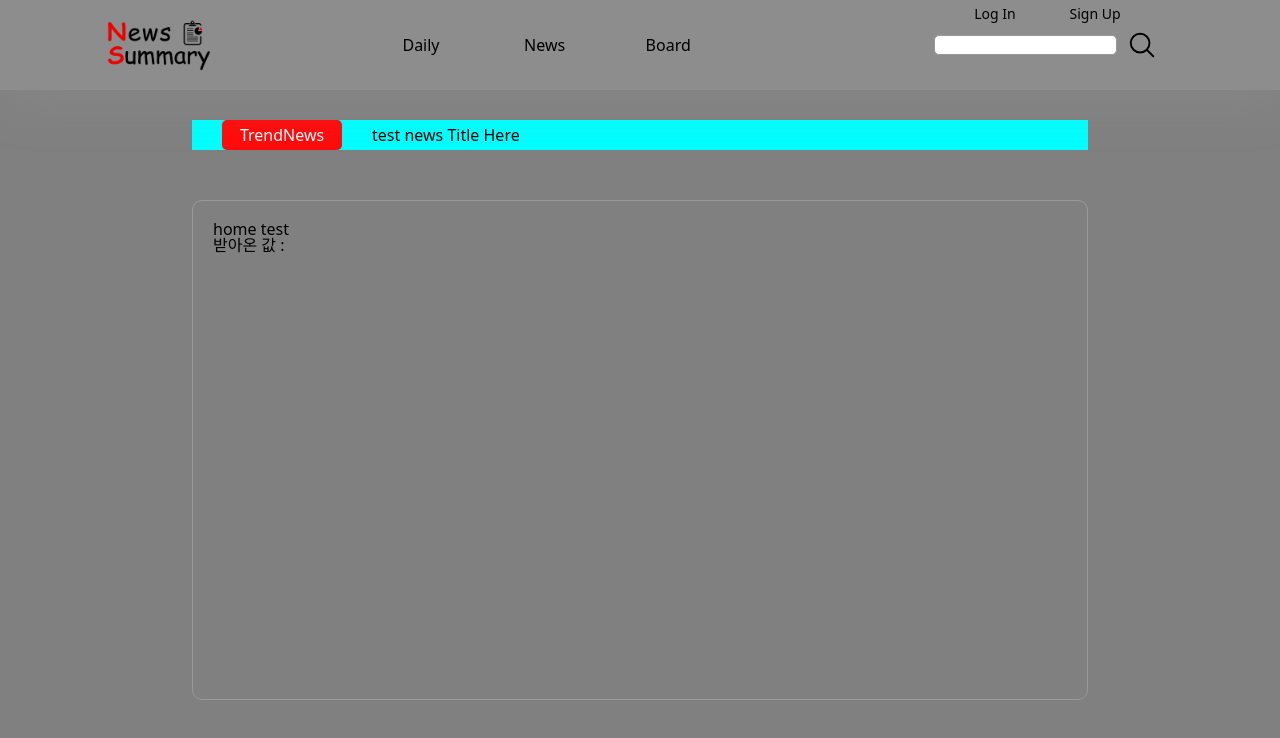
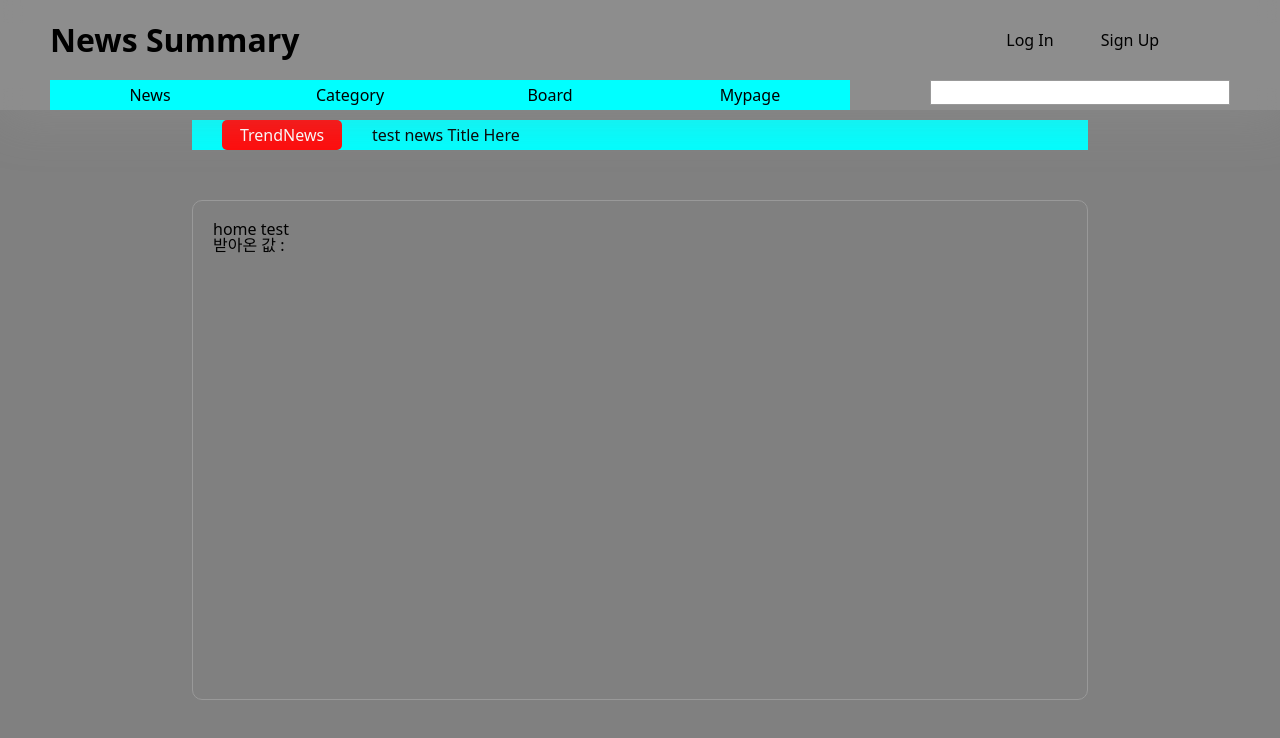
Before and after one commit to Rangbit/Project2, a React (Vite) app in the folder demo/src/main/react/: page /login in a window 1280 px wide. Shown: the top 738 px of the page. Built offline with nearby package versions, Linux system fonts and the light colour scheme; no server answers.

Commit message:
231114 header update

```diff
--- a/demo/src/main/react/src/components/header.jsx
+++ b/demo/src/main/react/src/components/header.jsx
@@ -1,15 +1,16 @@
 import { Link } from "react-router-dom";
 import styled from "styled-components"
 import searchLogo from "../assets/search-logo.svg";
-import newssummary from '../assets/news-summary-logo.png';
 
 const Wrapper = styled.div`
     width: 100%;
-    height: 90px;
+    height: 110px;
     background-color: rgba(255,255,255,0.1);
     display: flex;
+    flex-direction: column;
     align-items: center;
     justify-content: center;
+    white-space: nowrap;
     position: fixed;
     top: 0;
     backdrop-filter: blur(10px);
@@ -17,95 +18,173 @@ const Wrapper = styled.div`
     z-index: 99;
 `;
 
-const WrapperBox = styled.div`
+const WrapperTop = styled.div`
     width: 100%;
-    max-width: 1200px;
+    height: 80px;
+    max-width: 1400px;
+    padding: 0 50px;
+    display: flex;
+    justify-content: space-between;
+    align-items: center;
+`;
+
+const WrapperBottom = styled.div`
+    width: 100%;
+    height: 30px;
+    max-width: 1400px;
+    padding: 0 50px;
+    display: flex;
+    justify-content: space-between;
+    align-items: center;
+`;
+
+const Title = styled.div`
+    width: 300px;
+    height: 80px;
+    display: flex;
+    align-items: center;
+    font-size: 32px;
+    font-weight: 600;
+`;
+
+const LoginBox = styled.div`
+    width: 300px;
+    height: 80px;
+    display: flex;
+    justify-content: center;
+    align-items: center;
+`;
+
+const UserButton = styled.div`
+    width: 100px;
+    height: 30px;
+    display: flex;
+    justify-content: center;
+    align-items: center;
+    cursor: pointer;
+`;
+
+const MenuBox = styled.div`
+    width: 100%;
+    max-width: 1100px;
+    height: 30px;
+    padding-right: 20px;
+    display: flex;
+    align-items: center;
+    justify-content: left;
+`;
+
+const MenuItem = styled.div`
+    width: 25%;
+    max-width: 200px;
+    min-width: 100px;
+    height: 30px;
     display: flex;
     align-items: center;
     justify-content: center;
+    background-color: aqua;
 `;
 
-const Menu = styled.div`
-    width: 70%;
-    height: 90px;
+const InputBox = styled.form`
+    width: 100%;
+    max-width: 300px;
+    height: 30px;
+    padding-bottom: 5px;
     display: flex;
     align-items: center;
+    justify-content: right;
 `;
 
-const UserMenu = styled.div`
+const InputItem = styled.input`
     width: 100%;
-    max-width: 1200px;
-    height: 20px;
+    height: 25px;
     display: flex;
     align-items: center;
     justify-content: center;
-    padding-right: 150px;
+    border: 1px solid #999999;
 `;
 
-const ContentMenu = styled.div`
-    width: 100%;
-    max-width: 1200px;
-    height: 70px;
-    display: flex;
-    align-items: center;
-    justify-content: center;
-    gap: 10px;
-    padding: 0 50px;
-    `;
+// const Menu = styled.div`
+//     width: 70%;
+//     height: 90px;
+//     display: flex;
+//     align-items: center;
+// `;
 
-const SubMenu = styled.div`
-    width: 20%;
-    height: 90px;
-    `;
+// const UserMenu = styled.div`
+//     width: 100%;
+//     max-width: 1200px;
+//     height: 20px;
+//     display: flex;
+//     align-items: center;
+//     justify-content: center;
+//     padding-right: 150px;
+// `;
 
-const LoginButton = styled.div`
-        width: 100px;
-        height: 30px;
-        padding: 2px 20px;
-        margin-top: 8px;
-        color: black;
-        display: flex;
-        justify-content: center;
-        align-items: center;
-        font-size: 14px;
-        cursor: pointer;
-    `;
+// const ContentMenu = styled.div`
+//     width: 100%;
+//     max-width: 1200px;
+//     height: 70px;
+//     display: flex;
+//     align-items: center;
+//     justify-content: center;
+//     gap: 10px;
+//     padding: 0 50px;
+//     `;
 
-const Logo = styled.div`
-    width: 10%;
-    display: flex;
-    justify-content: center;
-    align-items: center;
-    padding: 0 50px;
-`;
+// const SubMenu = styled.div`
+//     width: 20%;
+//     height: 90px;
+//     `;
 
-const MainLogo = styled.img`
-    display: flex;
-    justify-content: center;
-    align-items: center;
-    width: 120px;
-    height: 60px;
-`;
+// const LoginButton = styled.div`
+//         width: 100px;
+//         height: 30px;
+//         padding: 2px 20px;
+//         margin-top: 8px;
+//         color: black;
+//         display: flex;
+//         justify-content: center;
+//         align-items: center;
+//         font-size: 14px;
+//         cursor: pointer;
+//     `;
 
-const NewsCategori = styled.div`
-    width: 70%;
-    display: flex;
-    align-items: center;
-    justify-content: left;
-    gap: 20px;
-`;
+// const Logo = styled.div`
+//     width: 10%;
+//     display: flex;
+//     justify-content: center;
+//     align-items: center;
+//     padding: 0 50px;
+// `;
 
-const MenuItem = styled.div`
-    width: 300%;
-    max-width: 200px;
-    min-width: 100px;
-    display: flex;
-    justify-content: center;
-    align-items: center;
-    color: black;
-    white-space: nowrap;
-    cursor: pointer;
-`;
+// const MainLogo = styled.img`
+//     display: flex;
+//     justify-content: center;
+//     align-items: center;
+//     width: 120px;
+//     height: 60px;
+// `;
+
+// const NewsCategori = styled.div`
+//     width: 70%;
+//     display: flex;
+//     align-items: center;
+//     justify-content: left;
+//     gap: 20px;
+// `;
+
+// const MenuItem = styled.div`
+//     width: 300%;
+//     max-width: 200px;
+//     min-width: 100px;
+//     display: flex;
+//     justify-content: center;
+//     align-items: center;
+//     color: black;
+//     white-space: nowrap;
+//     cursor: pointer;
+// `;
 
 const SearchForm = styled.form`
     width: 100%;
@@ -138,42 +217,28 @@ export default function Header() {
 
     return (
         <Wrapper>
-            <WrapperBox>
-            <Logo>
-                <Link to="/" style={{ textDecoration: "none", width: "10%" }}>
-                    <MainLogo src={newssummary}></MainLogo>
-                </Link>
-            </Logo>
-            <Menu>
-                <ContentMenu>
-                    <NewsCategori>
-                        <Link to="/" style={{ textDecoration: "none", width: "20%" }}>
-                            <MenuItem>Daily</MenuItem>
-                        </Link>
-                        <Link to="/" style={{ textDecoration: "none", width: "20%" }}>
-                            <MenuItem>News</MenuItem>
-                        </Link>
-                        <Link to="/" style={{ textDecoration: "none", width: "20%" }}>
-                            <MenuItem>Board</MenuItem>
-                        </Link>
-                    </NewsCategori>
-                </ContentMenu>
-            </Menu>
-            <SubMenu>
-                <UserMenu>
-                    <Link to="/" style={{ textDecoration: "none", width: "100px" }}>
-                        <LoginButton>Log In</LoginButton>
-                    </Link>
-                    <Link to="/" style={{ textDecoration: "none", width: "100px" }}>
-                        <LoginButton>Sign Up</LoginButton>
-                    </Link>
-                </UserMenu>
-                <SearchForm>
-                    <SearchInput></SearchInput>
+            <WrapperTop>
+                <Title>News Summary</Title>
+                <LoginBox>
+                    <UserButton>Log In</UserButton>
+                    <UserButton>Sign Up</UserButton>
+                </LoginBox>
+            </WrapperTop>
+            <WrapperBottom>
+                <MenuBox>
+                    <MenuItem>News</MenuItem>
+                    <MenuItem>Category</MenuItem>
+                    <MenuItem>Board</MenuItem>
+                    <MenuItem>Mypage</MenuItem>
+                </MenuBox>
+                <InputBox>
+                    <InputItem />
+                </InputBox>
+                {/* <SearchForm>
+                    <SearchInput />
                     <SearchLogo src={searchLogo}></SearchLogo>
-                </SearchForm>
-            </SubMenu>
-            </WrapperBox>
+                </SearchForm> */}
+            </WrapperBottom>
         </Wrapper>
     )
 }
```
Also changed, not shown: demo/src/main/react/src/assets/news-summary-logo.png (deleted).
